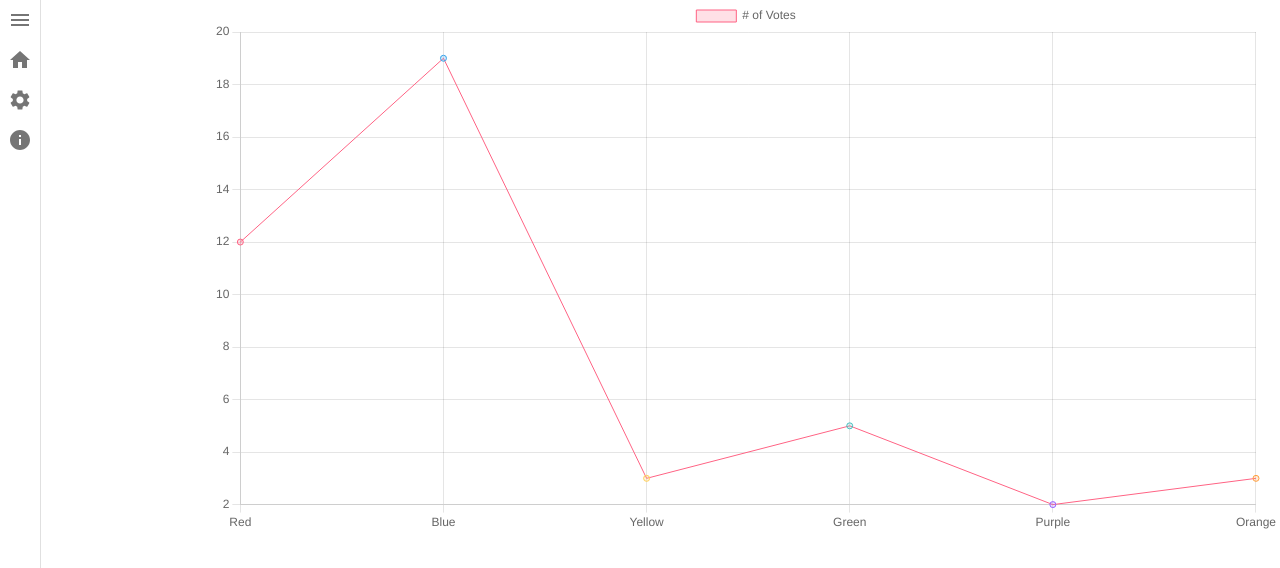
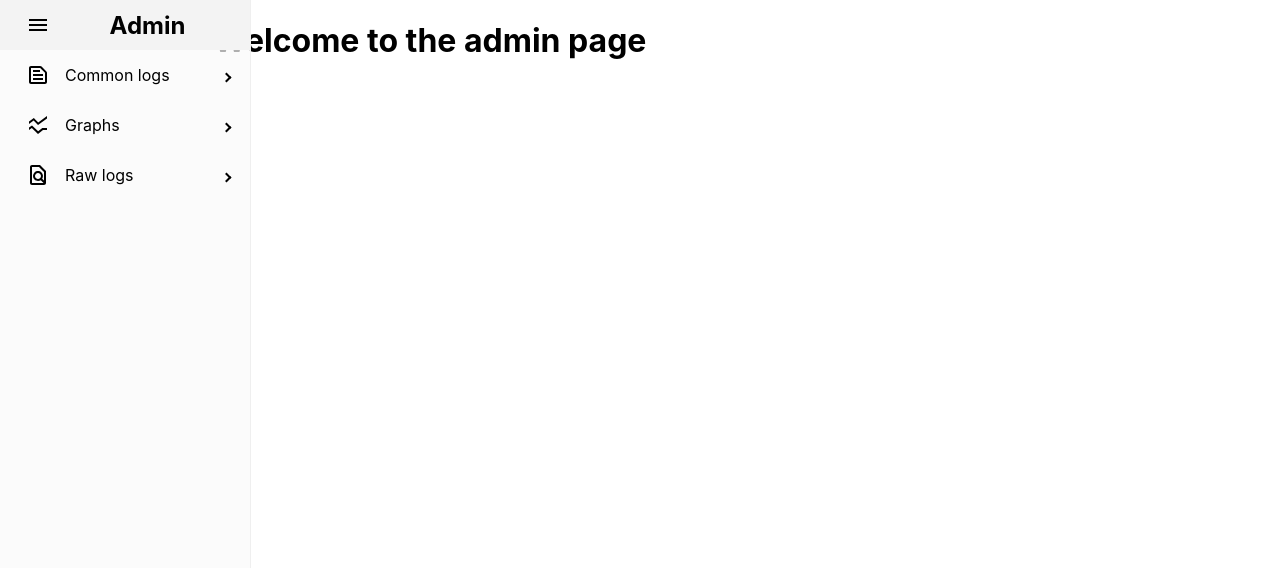
Before and after one commit to JahnabDutta/selenium_test_logs_visualization_with_graphs, a React (Create React App) app in the folder frontend/: page / in a window 1280 px wide. Shown: the top 568 px of the page. Built offline with nearby package versions, Linux system fonts and the light colour scheme.

Commit message:
standard logs set up

```diff
--- a/frontend/package.json
+++ b/frontend/package.json
@@ -15,6 +15,7 @@
     "react": "^18.2.0",
     "react-chartjs-2": "^5.2.0",
     "react-dom": "^18.2.0",
+    "react-pro-sidebar": "^1.0.0",
     "react-scripts": "5.0.1",
     "web-vitals": "^2.1.4"
   },
--- /dev/null
+++ b/frontend/src/backendUrl.js
@@ -0,0 +1,5 @@
+function defaultUrl() {
+    return ('http://localhost:5100/');
+}
+
+export default defaultUrl;
--- /dev/null
+++ b/frontend/src/components/graph.jsx
@@ -0,0 +1,17 @@
+import React, {Component} from 'react';
+import {Line,Pie } from 'react-chartjs-2';
+import Chart from "chart.js/auto";
+import { CategoryScale } from "chart.js";
+
+Chart.register(CategoryScale);
+
+
+function Graph({graph}) {
+    return (
+        <div>
+            <h1>Graph</h1>
+        </div>
+    )
+}
+
+export default Graph;
--- a/frontend/src/components/homepage.jsx
+++ b/frontend/src/components/homepage.jsx
@@ -1,59 +1,38 @@
-import React, { Component } from 'react';
-import {
-    Grid
-} from '@mui/material';
-import SideBar from './side-bar';
-import {Line,Pie } from 'react-chartjs-2';
-import Chart from "chart.js/auto";
-import { CategoryScale } from "chart.js";
+import React, { Component, useState, useEffect } from "react";
+import { Grid } from "@mui/material";
+import SideBar from "./side-bar";
+import StandardLog from "./standard-log";
+import Graph from "./graph";
+import RawLog from "./raw-log";
 
-Chart.register(CategoryScale);
+function Home() {
+  const [displayType, setDisplayType] = useState("welcome");
+  const [standardLogType, setStandardLogType] = useState("");
+  const [graph, setGraph] = useState("");
+  const [rawLog, setRawLog] = useState("");
 
-const data = {
-    labels: ['Red', 'Blue', 'Yellow', 'Green', 'Purple', 'Orange'],
-    datasets: [
-        {
-            label: '# of Votes',
-            data: [12, 19, 3, 5, 2, 3],
-            backgroundColor: [
-                'rgba(255, 99, 132, 0.2)',
-                'rgba(54, 162, 235, 0.2)',
-                'rgba(255, 206, 86, 0.2)',
-                'rgba(75, 192, 192, 0.2)',
-                'rgba(153, 102, 255, 0.2)',
-                'rgba(255, 159, 64, 0.2)'
-            ],
-            borderColor: [
-                'rgba(255, 99, 132, 1)',
-                'rgba(54, 162, 235, 1)',
-                'rgba(255, 206, 86, 1)',
-                'rgba(75, 192, 192, 1)',
-                'rgba(153, 102, 255, 1)',
-                'rgba(255, 159, 64, 1)'
-            ],
-            borderWidth: 1,
-        },
-    ],
-};
-function Home() {
   return (
     <div>
-            <Grid
-            container
-            direction="row"
-            >
-                <Grid item xs={2}
-                >
-                    <SideBar />
+      <Grid container direction="row">
+        <Grid item xs={2}>
+          <SideBar
+            setDisplayType={setDisplayType}
+            setStandardLogType={setStandardLogType}
+            setGraph={setGraph}
+            setRawLog={setRawLog}
+          />
         </Grid>
         <Grid item xs={10}>
-                    <Line data={data} />
+          {displayType === "welcome" && <h1>Welcome to the admin page</h1>}
+          {displayType === "standard-log" && (
+            <StandardLog standardLogType={standardLogType} />
+          )}
+          {displayType === "graph" && <Graph graph={graph} />}
+          {displayType === "raw-log" && <RawLog rawLog={rawLog} />}
         </Grid>
       </Grid>
     </div>
-
-    )
+  );
 }
 
-
 export default Home;
--- /dev/null
+++ b/frontend/src/components/raw-log.jsx
@@ -0,0 +1,12 @@
+import React, {Component} from 'react';
+
+
+function RawLog({rawLog}) {
+    return (
+        <div>
+            <h1>RawLog</h1>
+        </div>
+    )
+}
+
+export default RawLog;
--- a/frontend/src/components/side-bar.jsx
+++ b/frontend/src/components/side-bar.jsx
@@ -1,42 +1,106 @@
-import React , { Component } from 'react';
-import {Drawer,IconButton } from '@mui/material';
-// import themeprovider
+import React, { Component, useState } from "react";
+import {
+  Sidebar,
+  Menu,
+  MenuItem,
+  useProSidebar,
+  SubMenu,
+} from "react-pro-sidebar";
+import { TextField, Grid } from "@mui/material";
+import MenuOutlinedIcon from "@mui/icons-material/MenuOutlined";
+import NoteOutlinedIcon from "@mui/icons-material/NoteOutlined";
+import FindInPageOutlinedIcon from "@mui/icons-material/FindInPageOutlined";
+import SsidChartOutlinedIcon from "@mui/icons-material/SsidChartOutlined";
+import TextSnippetOutlinedIcon from "@mui/icons-material/TextSnippetOutlined";
+import SearchOutlinedIcon from "@mui/icons-material/SearchOutlined";
 
-import {useTheme} from '@mui/styles';
-import { makeStyles } from '@mui/styles';
-import MenuIcon from '@mui/icons-material/Menu';
-import HomeIcon from '@mui/icons-material/Home';
-import SettingsIcon from '@mui/icons-material/Settings';
-import InfoIcon from '@mui/icons-material/Info';
+function SideBar({ setDisplayType, setStandardLogType, setGraph, setRawLog }) {
+  const { collapseSidebar } = useProSidebar();
+  const [graphtype, setGraphType] = useState("");
+  const [rawlogtype, setRawLogType] = useState("");
 
+  return (
+    <div id="app" style={({ height: "100vh" }, { display: "flex" })}>
+      <Sidebar style={{ height: "100vh" }}>
+        <Menu>
+          <MenuItem
+            icon={<MenuOutlinedIcon />}
+            onClick={() => {
+              collapseSidebar();
+            }}
+            style={{ textAlign: "center" }}
+          >
+            {" "}
+            <h2>Admin</h2>
+          </MenuItem>
 
+          <SubMenu icon={<TextSnippetOutlinedIcon />} label="Common logs">
+            <MenuItem
+              icon={<NoteOutlinedIcon />}
+              onClick={() => {
+                setDisplayType("standard-log");
+                setStandardLogType("all");
+              }}
+            >
+              All logs
+            </MenuItem>
+            <MenuItem
+              icon={<NoteOutlinedIcon/>}
+              onClick={() => {
+                setDisplayType("standard-log");
+                setStandardLogType("status");
+              }}
+            >
+              Status
+            </MenuItem>
+            <MenuItem
+              icon={<NoteOutlinedIcon />}
+              onClick={() => {
+                setDisplayType("standard-log");
+                setStandardLogType("mime-type");
+              }}
+            >
+              Mimetype
+            </MenuItem>
+          </SubMenu>
+          <SubMenu icon={<SsidChartOutlinedIcon />} label="Graphs">
+            <MenuItem
+              icon={<SearchOutlinedIcon />}
+              onClick={() => {
+                setGraph(graphtype);
+                setDisplayType("graph");
+              }}
+            >
+              <TextField
+                size="small"
+                value={graphtype}
+                onChange={(e) => {
+                  setGraphType(e.target.value);
+                }}
+              ></TextField>
+            </MenuItem>
+          </SubMenu>
 
-
-function SideBar(){
-
-    return(
-        <Drawer
-        variant="permanent"
-        anchor="left"
-        classes = {{
-            paper: "drawerPaper"
-
-        }}
-        >
-            <IconButton>
-                <MenuIcon />
-            </IconButton>
-            <IconButton>
-                <HomeIcon />
-            </IconButton>
-            <IconButton>
-                <SettingsIcon/>
-            </IconButton>
-            <IconButton>
-                <InfoIcon/>
-            </IconButton>
-        </Drawer>
-    )
+          <SubMenu icon={<FindInPageOutlinedIcon />} label="Raw logs">
+            <MenuItem icon={<SearchOutlinedIcon />}
+            onClick={() => {
+              setRawLog(rawlogtype);
+              setDisplayType("raw-log");
+            }}
+            >
+              <TextField
+                size="small"
+                value={rawlogtype}
+                onChange={(e) => {
+                  setRawLogType(e.target.value);
+                }}
+              ></TextField>
+            </MenuItem>
+          </SubMenu>
+        </Menu>
+      </Sidebar>
+    </div>
+  );
 }
 
 export default SideBar;
--- /dev/null
+++ b/frontend/src/components/standard-log.jsx
@@ -0,0 +1,139 @@
+import React, {Component,onEffect,useEffect,useState} from 'react';
+import {Line,Bar } from 'react-chartjs-2';
+import Chart from "chart.js/auto";
+import {
+    Grid,
+     Box
+} from '@mui/material';
+import { CategoryScale } from "chart.js";
+const url = 'http://localhost:5000/';
+
+
+Chart.register(CategoryScale);
+
+function StandardLog({standardLogType}) {
+
+
+    function colourGenerator(){
+        //generate random rgb colour
+        const r = Math.floor(Math.random() * 256);
+        const g = Math.floor(Math.random() * 256);
+        const b = Math.floor(Math.random() * 256);
+        const alpha = Math.random() * (1 - 0.5) + 0.5;
+        const rgb = `rgba(${r},${g},${b},${alpha})`;
+        return rgb;
+    }
+
+
+
+    function makeGraphData(data,standardLogType){
+        if(standardLogType=== 'all'){
+            const dates = Object.keys(data);
+            const count = Object.values(data);
+            console.log(dates);
+            console.log(count);
+            const graphData = {
+                labels: dates,
+                datasets: [
+                    {
+                        label: 'Number of logs',
+                        data: count,
+                        fill: false,
+                        backgroundColor: 'rgb(255, 99, 132)',
+                        borderColor: 'rgba(255, 99, 132, 0.2)',
+                    },
+                ],
+            };
+
+            return graphData;
+
+        }
+        else{
+            var datasets = [];
+            const dates = Object.keys(data[Object.keys(data)[0]]);
+            // map over the data
+            Object.keys(data).map((key) => {
+                // get the values for each key
+                const dates = Object.keys(data[key]);
+                const count = Object.values(data[key]);
+                console.log(dates);
+                console.log(count);
+                const dataset = {
+                    label: key,
+                    data: count,
+                    fill: false,
+                    backgroundColor: colourGenerator(),
+                    borderColor: colourGenerator(),
+                };
+                datasets.push(dataset);
+            });
+
+            const graphData = {
+                labels: dates,
+                datasets: datasets,
+            };
+            return graphData;
+        }
+
+    }
+
+    useEffect(() => {
+        const requestOptions = {
+            method: 'GET',
+            headers: { 'Content-Type': 'application/json' },
+        };
+        const apiUrl = url + 'logs/' + standardLogType + '/';
+        console.log(apiUrl)
+        fetch(apiUrl, requestOptions)
+            .then(response => response.json())
+            .then(data =>{
+                console.log(data);
+                const graphData = makeGraphData(data,standardLogType);
+                setGraphData(graphData);
+            })
+            .catch(error => console.log(error));
+
+
+
+    }, [standardLogType]);
+
+    const blankGraphData = {
+        labels: [],
+        datasets: [
+            {
+                label: 'Number of logs',
+                data: [],
+                fill: false,
+                backgroundColor: 'rgb(255, 99, 132)',
+                borderColor: 'rgba(255, 99, 132, 0.2)',
+            },
+        ],
+    };
+
+
+    const [graphData,setGraphData] = useState(blankGraphData);
+
+
+
+
+
+    return (
+        <div>
+            <Grid container direction="row" spacing={2}>
+                <Grid item xs={12}>
+                    <h1>{standardLogType}</h1>
+                </Grid>
+                <Grid item xs={6}>
+                    <Bar data={graphData} />
+                </Grid>
+                <Grid item xs={6}>
+                    <Line data={graphData} />
+                </Grid>
+            </Grid>
+
+
+        </div>
+    )
+}
+
+export default StandardLog;
--- a/frontend/src/index.js
+++ b/frontend/src/index.js
@@ -2,11 +2,13 @@ import React from 'react';
 import ReactDOM from 'react-dom/client';
 import './index.css';
 import App from './App';
-
+import { ProSidebarProvider } from "react-pro-sidebar";
 const root = ReactDOM.createRoot(document.getElementById('root'));
 root.render(
   <React.StrictMode>
+    <ProSidebarProvider>
     <App />
+    </ProSidebarProvider>
   </React.StrictMode>
 );
 
```
Also changed, not shown: 2 other files (tests, documents, lock files or other folders). Lines whose indentation alone changed are shown as unchanged.
